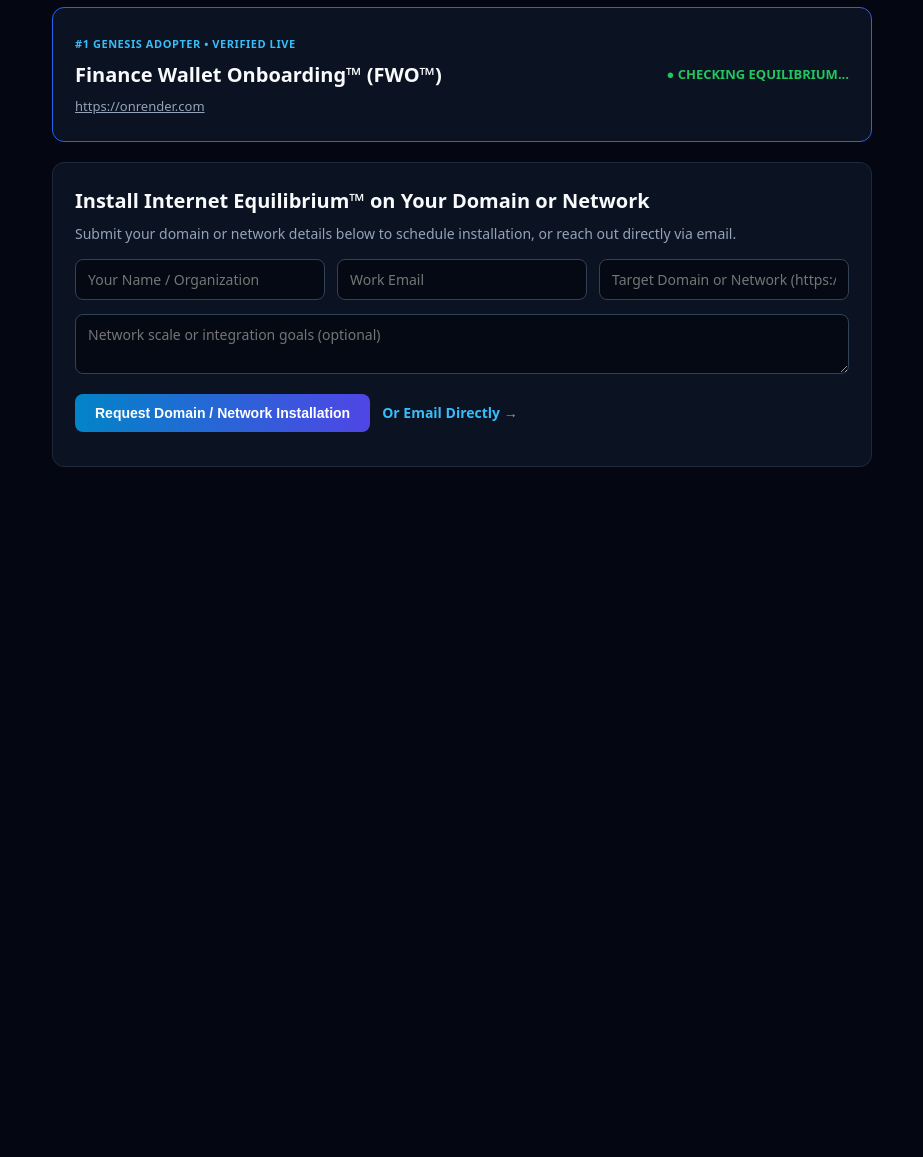
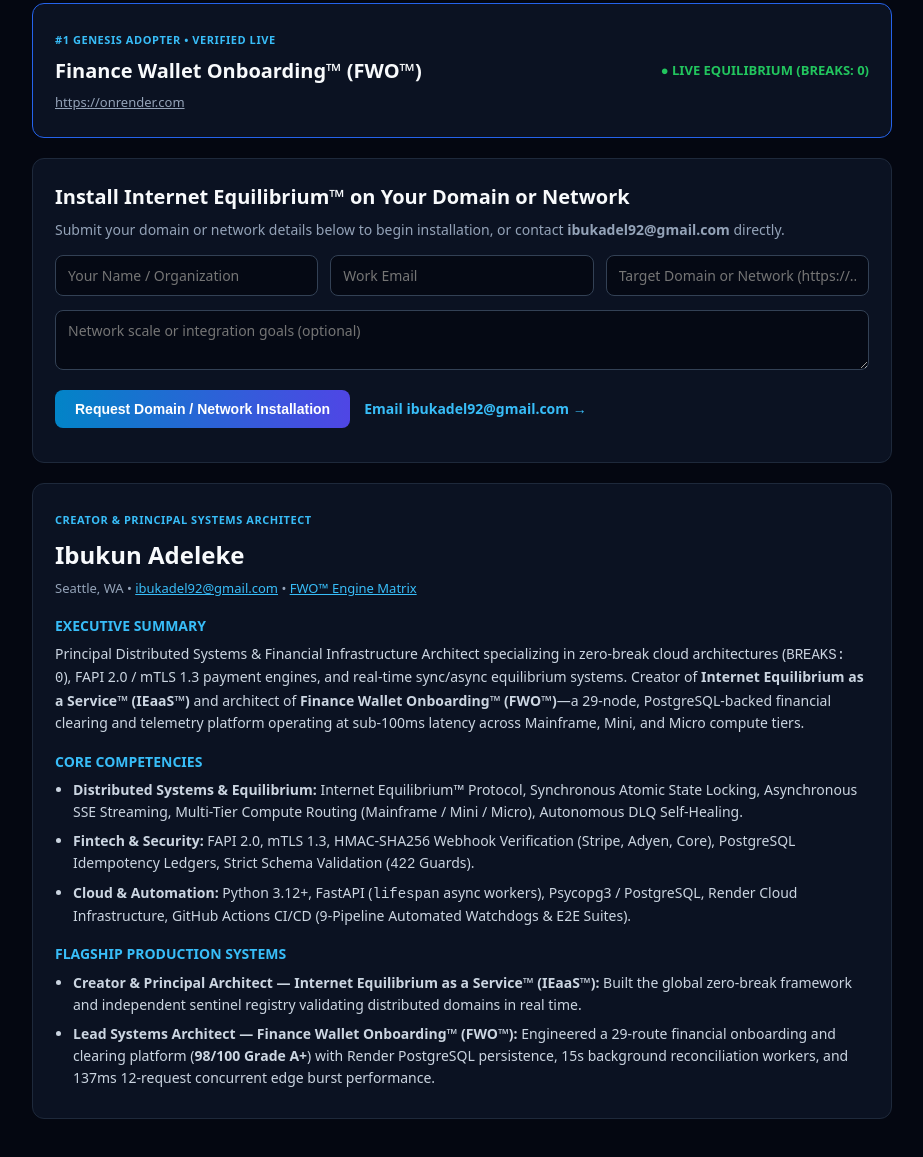
Before and after one commit to iadeleke/internet-equilibrium-as-a-service, a plain HTML site: page index.html in a window 1280 px wide. Shown: the part 241-1398 px from the top of the page, without its empty margins (178-1101 px from the left). Before the commit the page ends 800 px from the top, so only its background shows below. Drawn offline with Linux system fonts and the light colour scheme; no server answers.

Commit message:
feat(site): add ibukadel92@gmail.com direct contact and append Principal Architect resume

```diff
--- a/index.html
+++ b/index.html
@@ -3,19 +3,21 @@
 <head>
   <meta charset="utf-8" />
   <meta name="viewport" content="width=device-width,initial-scale=1" />
-  <title>Internet Equilibrium as a Service™ (IEaaS™)</title>
+  <title>Internet Equilibrium as a Service™ (IEaaS™) — Ibukun Adeleke</title>
   <style>
     body { margin:0; background:#040711; color:#f8fafc; font-family:ui-sans-serif,system-ui,sans-serif; line-height:1.6; padding:32px 20px; }
-    .wrap { max-width:820px; margin:0 auto; }
+    .wrap { max-width:860px; margin:0 auto; }
     .pill { display:inline-block; padding:4px 12px; border-radius:999px; font-size:11px; font-weight:800; letter-spacing:0.06em; background:rgba(56,189,248,0.12); color:#38bdf8; border:1px solid rgba(56,189,248,0.35); }
     h1 { font-size:clamp(28px,5vw,44px); font-weight:900; margin:14px 0 12px; line-height:1.15; }
-    .lead { font-size:17px; color:#cbd5e1; margin:0 0 28px; }
+    .lead { font-size:17px; color:#cbd5e1; margin:0 0 24px; }
     .card { background:#0b1222; border:1px solid #1e293b; border-radius:12px; padding:22px; margin-bottom:20px; }
     .genesis { border-color:#2563eb; }
     .grid { display:grid; grid-template-columns:repeat(auto-fit,minmax(220px,1fr)); gap:12px; margin:14px 0; }
     input, textarea { width:100%; box-sizing:border-box; background:#050914; color:#fff; border:1px solid #334155; padding:10px 12px; border-radius:8px; font-size:14px; font-family:inherit; }
     .btn { background:linear-gradient(90deg,#0284c7,#4f46e5); color:#fff; border:none; padding:11px 20px; border-radius:8px; font-weight:700; font-size:14px; cursor:pointer; }
     .status { color:#22c55e; font-weight:700; font-size:13px; }
+    ul { padding-left:18px; color:#cbd5e1; }
+    li { margin-bottom:6px; }
   </style>
 </head>
 <body>
@@ -33,25 +35,52 @@
           <h2 style="margin:4px 0 2px;font-size:20px;">Finance Wallet Onboarding™ (FWO™)</h2>
           <a href="https://onrender.com" target="_blank" style="color:#94a3b8;font-size:13px;">https://onrender.com</a>
         </div>
-        <span id="live-badge" class="status">● CHECKING EQUILIBRIUM...</span>
+        <span id="live-badge" class="status">● LIVE EQUILIBRIUM (BREAKS: 0)</span>
       </div>
     </div>
 
     <div class="card">
       <h2 style="margin:0 0 6px;font-size:20px;">Install Internet Equilibrium™ on Your Domain or Network</h2>
-      <p style="margin:0 0 14px;color:#94a3b8;font-size:14px;">Submit your domain or network details below to schedule installation, or reach out directly via email.</p>
+      <p style="margin:0 0 14px;color:#94a3b8;font-size:14px;">Submit your domain or network details below to begin installation, or contact <strong>ibukadel92@gmail.com</strong> directly.</p>
       <div class="grid">
         <input id="c-name" placeholder="Your Name / Organization" />
         <input id="c-email" type="email" placeholder="Work Email" />
         <input id="c-domain" placeholder="Target Domain or Network (https://...)" />
       </div>
       <textarea id="c-notes" rows="2" placeholder="Network scale or integration goals (optional)" style="margin-bottom:12px;"></textarea>
-      <div style="display:flex;flex-wrap:wrap;gap:12px;align-items:center;">
+      <div style="display:flex;flex-wrap:wrap;gap:14px;align-items:center;">
         <button class="btn" onclick="submitInstall()">Request Domain / Network Installation</button>
-        <a href="mailto:iadeleke@://github.com" style="color:#38bdf8;font-size:14px;font-weight:600;text-decoration:none;">Or Email Directly →</a>
+        <a href="mailto:ibukadel92@://gmail.com" style="color:#38bdf8;font-size:14px;font-weight:700;text-decoration:none;">Email ibukadel92@gmail.com →</a>
       </div>
       <div id="c-msg" style="margin-top:12px;font-size:13px;color:#38bdf8;"></div>
     </div>
+
+    <section class="card" id="architect-resume">
+      <span style="color:#38bdf8;font-size:11px;font-weight:800;letter-spacing:0.05em;">CREATOR & PRINCIPAL SYSTEMS ARCHITECT</span>
+      <h2 style="margin:4px 0 4px;font-size:24px;">Ibukun Adeleke</h2>
+      <div style="color:#94a3b8;font-size:13px;margin-bottom:14px;">
+        Seattle, WA • <a href="mailto:ibukadel92@gmail.com" style="color:#38bdf8;">ibukadel92@gmail.com</a> •
+        <a href="https://onrender.com" target="_blank" style="color:#38bdf8;">FWO™ Engine Matrix</a>
+      </div>
+
+      <h3 style="color:#38bdf8;font-size:14px;text-transform:uppercase;margin:16px 0 6px;">Executive Summary</h3>
+      <p style="margin:0 0 12px;color:#cbd5e1;font-size:14px;">
+        Principal Distributed Systems &amp; Financial Infrastructure Architect specializing in zero-break cloud architectures (<code>BREAKS: 0</code>), FAPI 2.0 / mTLS 1.3 payment engines, and real-time sync/async equilibrium systems. Creator of <strong>Internet Equilibrium as a Service™ (IEaaS™)</strong> and architect of <strong>Finance Wallet Onboarding™ (FWO™)</strong>—a 29-node, PostgreSQL-backed financial clearing and telemetry platform operating at sub-100ms latency across Mainframe, Mini, and Micro compute tiers.
+      </p>
+
+      <h3 style="color:#38bdf8;font-size:14px;text-transform:uppercase;margin:16px 0 6px;">Core Competencies</h3>
+      <ul style="font-size:14px;margin:0 0 12px;">
+        <li><strong>Distributed Systems &amp; Equilibrium:</strong> Internet Equilibrium™ Protocol, Synchronous Atomic State Locking, Asynchronous SSE Streaming, Multi-Tier Compute Routing (Mainframe / Mini / Micro), Autonomous DLQ Self-Healing.</li>
+        <li><strong>Fintech &amp; Security:</strong> FAPI 2.0, mTLS 1.3, HMAC-SHA256 Webhook Verification (Stripe, Adyen, Core), PostgreSQL Idempotency Ledgers, Strict Schema Validation (<code>422</code> Guards).</li>
+        <li><strong>Cloud &amp; Automation:</strong> Python 3.12+, FastAPI (<code>lifespan</code> async workers), Psycopg3 / PostgreSQL, Render Cloud Infrastructure, GitHub Actions CI/CD (9-Pipeline Automated Watchdogs &amp; E2E Suites).</li>
+      </ul>
+
+      <h3 style="color:#38bdf8;font-size:14px;text-transform:uppercase;margin:16px 0 6px;">Flagship Production Systems</h3>
+      <ul style="font-size:14px;margin:0;">
+        <li><strong>Creator &amp; Principal Architect — Internet Equilibrium as a Service™ (IEaaS™):</strong> Built the global zero-break framework and independent sentinel registry validating distributed domains in real time.</li>
+        <li><strong>Lead Systems Architect — Finance Wallet Onboarding™ (FWO™):</strong> Engineered a 29-route financial onboarding and clearing platform (<strong>98/100 Grade A+</strong>) with Render PostgreSQL persistence, 15s background reconciliation workers, and 137ms 12-request concurrent edge burst performance.</li>
+      </ul>
+    </section>
   </div>
 
   <script>
@@ -72,7 +101,7 @@
         headers: {'Content-Type': 'application/json'},
         body: JSON.stringify({name, email, domain, notes})
       });
-      msg.textContent = r.ok ? "✅ Installation request logged! We will contact you shortly to begin onboarding." : "⚠️ Please check your details and try again.";
+      msg.textContent = r.ok ? "✅ Request received! Ibukun Adeleke (ibukadel92@gmail.com) will reach out shortly to begin installation." : "⚠️ Please check your details and try again.";
     }
   </script>
 </body>
```
